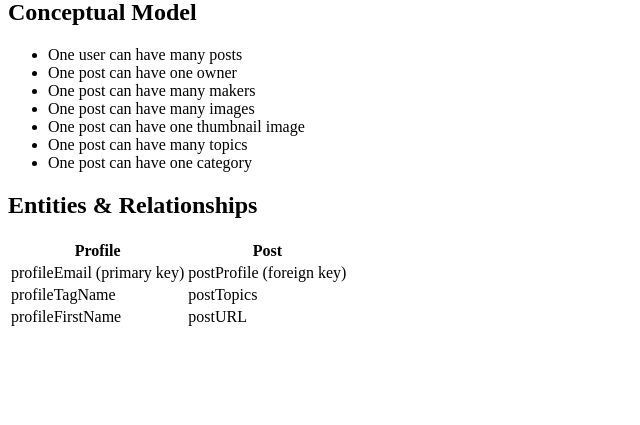
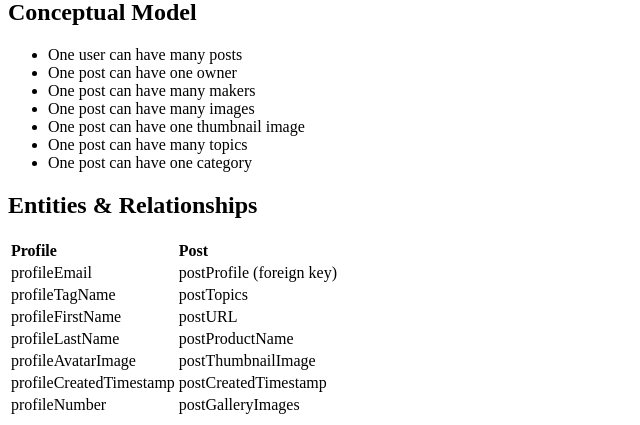
Before and after one commit to cmd-space/producthunt-ownership-post, a PHP site: page / in a window 1280 px wide. Shown: the part 1024-1449 px from the top of the page, without its empty margins (0-640 px from the left). Before the commit the page ends 1350 px from the top, so only its background shows below. Run offline with PHP 8.4, Linux system fonts and the light colour scheme.

Commit message:
created new images directory and added database diagram

```diff
--- a/css/style.css
+++ b/css/style.css
@@ -5,3 +5,14 @@ span {
 p {
 	line-height: 1.3em;
 }
+
+/*table {*/
+	/*border-collapse: collapse;*/
+/*}*/
+
+table tr {
+	border-collapse: collapse;
+	border-right-style: ridge;
+	padding: .4em 1em;
+	text-align: left;
+}
--- a/index.php
+++ b/index.php
@@ -57,7 +57,7 @@
 					<th>Post</th>
 				</tr>
 				<tr>
-					<td>profileEmail (primary key)</td>
+					<td>profileEmail</td>
 					<td>postProfile (foreign key)</td>
 				</tr>
 				<tr>
@@ -68,6 +68,22 @@
 					<td>profileFirstName</td>
 					<td>postURL</td>
 				</tr>
+				<tr>
+					<td>profileLastName</td>
+					<td>postProductName</td>
+				</tr>
+				<tr>
+					<td>profileAvatarImage</td>
+					<td>postThumbnailImage</td>
+				</tr>
+				<tr>
+					<td>profileCreatedTimestamp</td>
+					<td>postCreatedTimestamp</td>
+				</tr>
+				<tr>
+					<td>profileNumber</td>
+					<td>postGalleryImages</td>
+				</tr>
 			</table>
 		</main>
 	</body>
```
Also changed, not shown: images/Data Design Project - DDCBC.svg (added).
